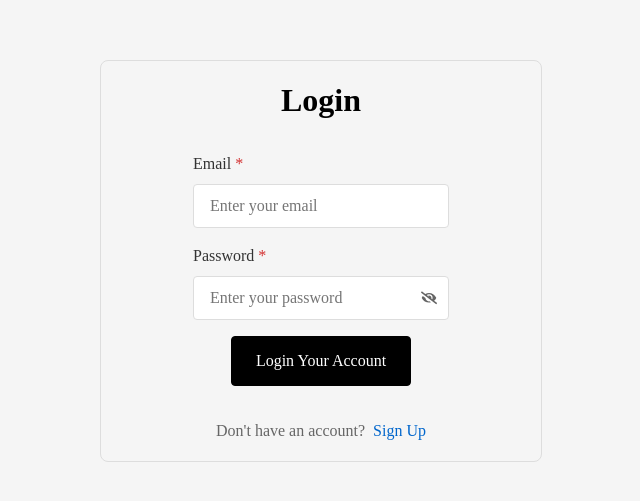
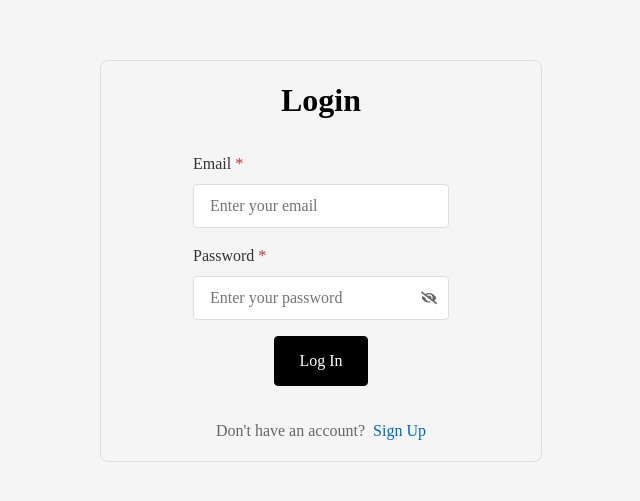
Before and after one commit to solowihmaria/ecommerce-application, a React app: page /login in a window 1280 px wide. Shown: the part 139-640 px from the top of the page, without its empty margins (319-959 px from the left). Built offline with nearby package versions, Linux system fonts and the light colour scheme.

Commit message:
refactor: update button text

```diff
--- a/src/components/blocks/LoginForm/parts/SubmitButton.tsx
+++ b/src/components/blocks/LoginForm/parts/SubmitButton.tsx
@@ -3,6 +3,6 @@ import { Button } from '../../../ui/Button';
 
 export const SubmitButton = () => (
     <Button type="submit" variant="primary">
-        Login Your Account
+        Log In
     </Button>
 );
```
